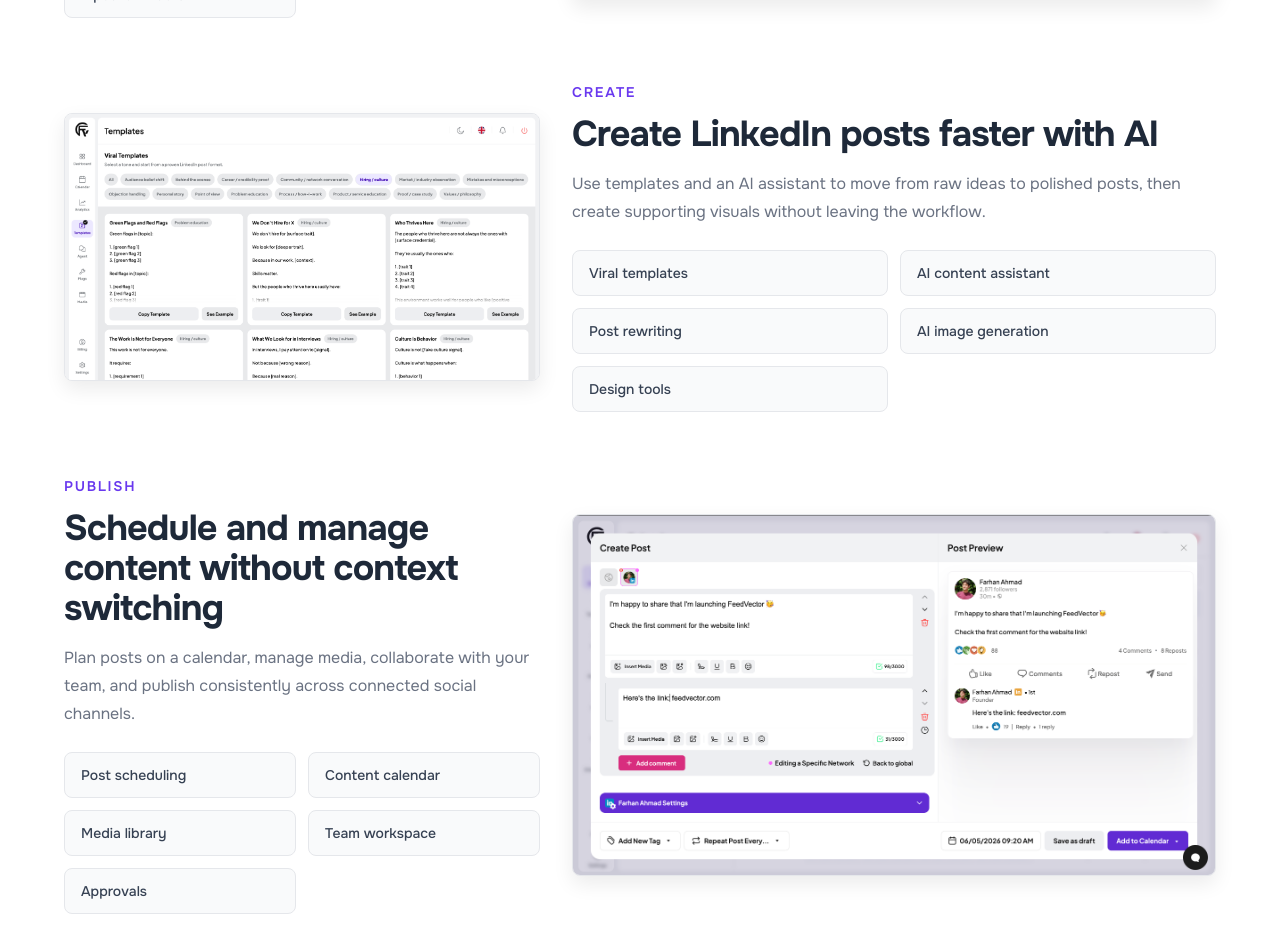
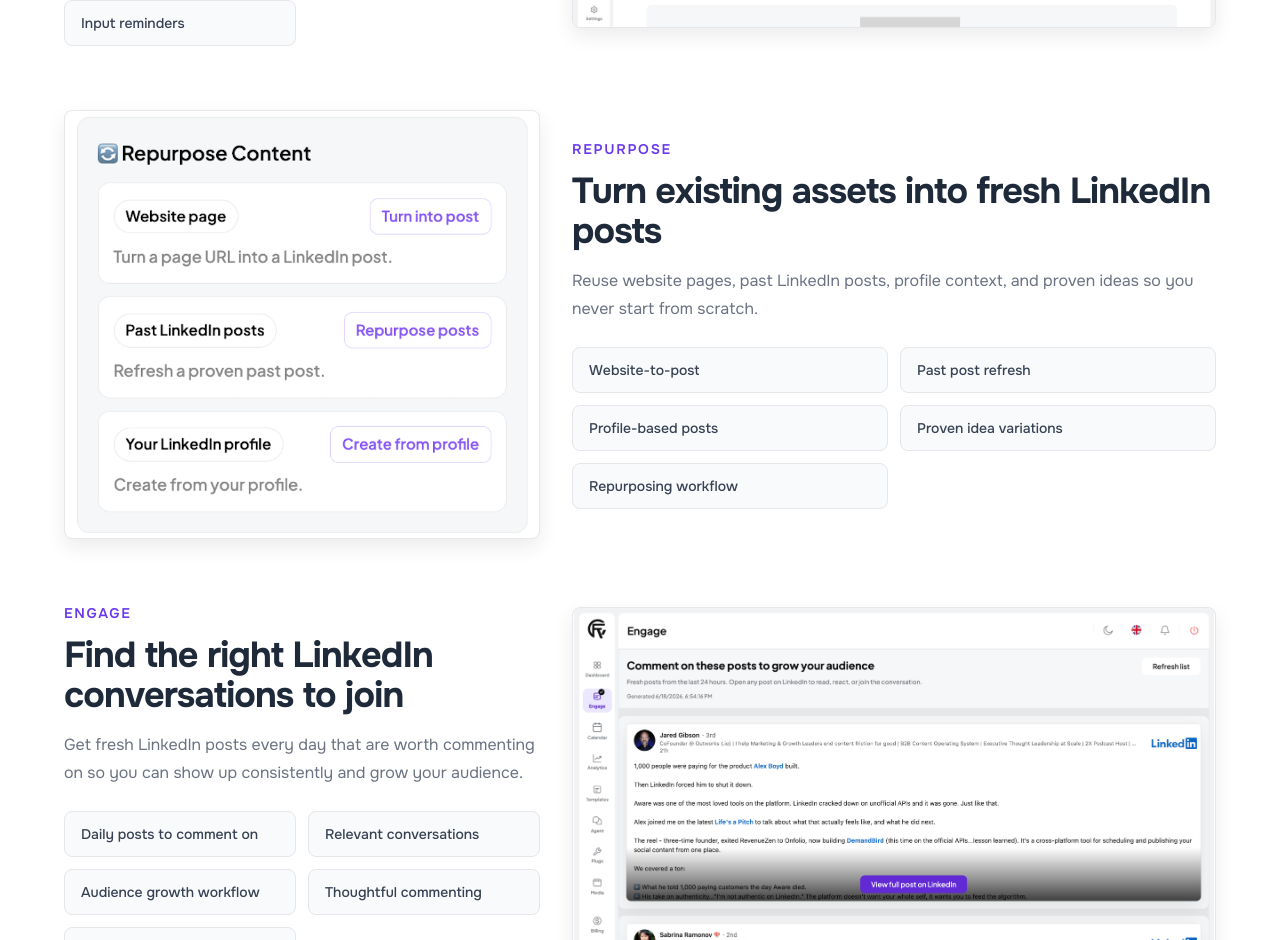
Before and after one commit to codingfarhan/feedvector-landing, a Next.js app: page /features in a window 1280 px wide. Shown: the part 1860-2800 px from the top of the page. Built offline with nearby package versions, Linux system fonts and the light colour scheme.

Commit message:
added new feature for showing latest recommended linkedin posts to users everyday to help them grow their audience

```diff
--- a/src/app/(site)/features/page.tsx
+++ b/src/app/(site)/features/page.tsx
@@ -5,10 +5,12 @@ import Link from "next/link"
 export const metadata: Metadata = {
   title: "Features",
   description:
-    "Explore every FeedVector feature for LinkedIn content planning, AI writing, scheduling, analytics, automation, team workflows, and MCP publishing.",
+    "Explore every FeedVector feature for LinkedIn content planning, daily engagement, AI writing, scheduling, analytics, automation, team workflows, and MCP publishing.",
   keywords: [
     "FeedVector features",
     "LinkedIn content planning",
+    "LinkedIn engagement",
+    "LinkedIn commenting",
     "LinkedIn analytics",
     "AI LinkedIn posts",
     "social media scheduling",
@@ -19,7 +21,7 @@ export const metadata: Metadata = {
   },
   openGraph: {
     title: "FeedVector Features",
-    description: "Explore every FeedVector feature for planning, creating, scheduling, automating, and analyzing LinkedIn content.",
+    description: "Explore every FeedVector feature for planning, creating, engaging, scheduling, automating, and analyzing LinkedIn content.",
     url: "/features",
     images: [{ url: "/images/tab-image/dashboard.png", width: 1200, height: 630, alt: "FeedVector dashboard" }],
   },
@@ -48,12 +50,24 @@ const featurePillars: FeaturePillar[] = [
     features: ["Growth dashboard", "Weekly suggested posts", "Next-week generation", "Repurpose content", "Input reminders"],
   },
   {
-    eyebrow: "Create",
-    title: "Create LinkedIn posts faster with AI",
-    body: "Use templates and an AI assistant to move from raw ideas to polished posts, then create supporting visuals without leaving the workflow.",
-    lightImage: "/images/tab-image/viral-templates.png",
-    darkImage: "/images/tab-image/viral-templates-dark.png",
-    features: ["Viral templates", "AI content assistant", "Post rewriting", "AI image generation", "Design tools"],
+    eyebrow: "Repurpose",
+    title: "Turn existing assets into fresh LinkedIn posts",
+    body: "Reuse website pages, past LinkedIn posts, profile context, and proven ideas so you never start from scratch.",
+    lightImage: "/images/feature-showcase/dashboard-repurpose.png",
+    darkImage: "/images/feature-showcase/dashboard-repurpose-dark.png",
+    imageAspect: "aspect-[72/65]",
+    imageFit: "contain",
+    features: ["Website-to-post", "Past post refresh", "Profile-based posts", "Proven idea variations", "Repurposing workflow"],
+  },
+  {
+    eyebrow: "Engage",
+    title: "Find the right LinkedIn conversations to join",
+    body: "Get fresh LinkedIn posts every day that are worth commenting on so you can show up consistently and grow your audience.",
+    lightImage: "/images/tab-image/engage-posts.png",
+    darkImage: "/images/tab-image/engage-posts-dark.png",
+    imageAspect: "aspect-[16/9]",
+    imageFit: "contain",
+    features: ["Daily posts to comment on", "Relevant conversations", "Audience growth workflow", "Thoughtful commenting", "Engagement routine"],
   },
   {
     eyebrow: "Publish",
@@ -93,6 +107,16 @@ const featureDirectory = [
       "Next-week draft generation",
       "Core narrative and content pillars",
       "Needs-your-input reminders",
+    ],
+  },
+  {
+    title: "Engagement",
+    features: [
+      "Daily LinkedIn posts to comment on",
+      "Relevant conversation discovery",
+      "Audience growth through thoughtful comments",
+      "Consistent engagement workflow",
+      "Commenting opportunities alongside content planning",
     ],
   },
   {
@@ -160,6 +184,7 @@ const quickFeatures = [
   "Calendar",
   "Scheduling",
   "Analytics",
+  "Engage",
   "AI assistant",
   "Templates",
   "Repurposing",
@@ -223,8 +248,8 @@ export default function FeaturesPage() {
             All the features you need to build your Personal brand
           </h1>
           <p className="mx-auto mt-5 max-w-2xl text-base leading-7 text-gray-500 dark:text-gray-400 md:text-lg">
-            Plan content, create better LinkedIn posts with AI, schedule consistently, automate repeat work, and use analytics to improve the next
-            post.
+            Plan content, create better LinkedIn posts with AI, find daily conversations to join, schedule consistently, automate repeat work, and use
+            analytics to improve the next post.
           </p>
           <div className="mt-8 flex flex-col items-center justify-center gap-3 sm:flex-row">
             <Link
@@ -330,7 +355,7 @@ export default function FeaturesPage() {
           <div className="mx-auto max-w-4xl rounded-lg border border-gray-200 bg-gray-50 p-8 text-center dark:border-white/10 dark:bg-white/5 md:p-10">
             <h2 className="text-3xl font-bold text-gray-800 dark:text-white/90">Ready to try the full workflow?</h2>
             <p className="mx-auto mt-3 max-w-2xl text-base leading-7 text-gray-500 dark:text-gray-400">
-              Use FeedVector to plan, create, schedule, automate, and analyze your LinkedIn content from one workspace.
+              Use FeedVector to plan, create, engage, schedule, automate, and analyze your LinkedIn content from one workspace.
             </p>
             <div className="mt-7 flex flex-col justify-center gap-3 sm:flex-row">
               <Link
--- a/src/app/(site)/page.tsx
+++ b/src/app/(site)/page.tsx
@@ -12,11 +12,13 @@ import Script from "next/script"
 export const metadata: Metadata = {
   title: "Grow on LinkedIn with high-performing content",
   description:
-    "Plan, create, and schedule LinkedIn posts with FeedVector. Choose from hundreds of viral templates, automate your workflow, collaborate, and track performance with AI.",
+    "Plan, create, engage, and schedule LinkedIn posts with FeedVector. Choose from viral templates, find daily posts to comment on, automate your workflow, and track performance with AI.",
   keywords: [
     "LinkedIn growth",
     "LinkedIn content tool",
     "LinkedIn post scheduler",
+    "LinkedIn engagement tool",
+    "LinkedIn comments",
     "content calendar",
     "post scheduling",
     "viral templates",
@@ -30,7 +32,7 @@ export const metadata: Metadata = {
   openGraph: {
     title: "Grow on LinkedIn with high-performing content",
     description:
-      "Plan, create, and schedule LinkedIn posts with FeedVector. Choose from hundreds of viral templates, automate your workflow, collaborate, and track performance with AI.",
+      "Plan, create, engage, and schedule LinkedIn posts with FeedVector. Choose from viral templates, find daily posts to comment on, automate your workflow, and track performance with AI.",
     url: "/",
   },
 }
--- a/src/components/layout/footer.tsx
+++ b/src/components/layout/footer.tsx
@@ -97,6 +97,9 @@ export default function Footer() {
                       LinkedIn scheduling
                     </Link>
                     <Link href="/features" className="text-sm font-normal text-gray-400 transition hover:text-white">
+                      LinkedIn engagement
+                    </Link>
+                    <Link href="/features" className="text-sm font-normal text-gray-400 transition hover:text-white">
                       AI content assistant
                     </Link>
                     <Link href="/features" className="text-sm font-normal text-gray-400 transition hover:text-white">
--- a/src/components/sections/feature-showcase.tsx
+++ b/src/components/sections/feature-showcase.tsx
@@ -31,6 +31,24 @@ const features = [
     },
   },
   {
+    title: "Find posts to comment on daily",
+    description: "Get fresh LinkedIn posts every day so you can add thoughtful comments and grow your audience.",
+    lightImage: "/images/tab-image/engage-posts.png",
+    darkImage: "/images/tab-image/engage-posts-dark.png",
+    className: "lg:col-span-5",
+    imageClassName: "aspect-[16/9]",
+    imageFitClassName: "object-contain",
+    cursorStyle: {
+      "--cursor-x0": "12%",
+      "--cursor-y0": "22%",
+      "--cursor-x1": "56%",
+      "--cursor-y1": "38%",
+      "--cursor-x2": "82%",
+      "--cursor-y2": "67%",
+      "--cursor-delay": "-0.7s",
+    },
+  },
+  {
     title: "Repurpose what already works",
     description: "Turn a website page, old LinkedIn post, or profile context into a fresh post idea.",
     lightImage: "/images/feature-showcase/dashboard-repurpose.png",
@@ -53,7 +71,7 @@ const features = [
     description: "See your best format, strongest time, recommended topic, and next-post direction in one read.",
     lightImage: "/images/feature-showcase/analytics-overview.png",
     darkImage: "/images/feature-showcase/analytics-overview-dark.png",
-    className: "lg:col-span-6",
+    className: "lg:col-span-7",
     imageClassName: "aspect-[21/10]",
     imageFitClassName: "object-contain",
     cursorStyle: {
@@ -88,7 +106,7 @@ const features = [
     description: "Compare formats, lengths, hooks, topics, and posting times with sample-size confidence.",
     lightImage: "/images/feature-showcase/analytics-opportunities.png",
     darkImage: "/images/feature-showcase/analytics-opportunities-dark.png",
-    className: "lg:col-span-8",
+    className: "lg:col-span-6",
     imageClassName: "aspect-[21/10]",
     imageFitClassName: "object-contain",
     cursorStyle: {
@@ -106,8 +124,8 @@ const features = [
     description: "Break down comments, reposts, reactions, and reaction mix so performance is easier to interpret.",
     lightImage: "/images/feature-showcase/analytics-audience.png",
     darkImage: "/images/feature-showcase/analytics-audience-dark.png",
-    className: "lg:col-span-4",
-    imageClassName: "aspect-[16/10]",
+    className: "lg:col-span-12",
+    imageClassName: "aspect-[21/10]",
     imageFitClassName: "object-contain",
     cursorStyle: {
       "--cursor-x0": "20%",
@@ -146,7 +164,7 @@ export default function FeatureShowcase() {
         <div className="mx-auto mb-10 max-w-2xl text-center">
           <h2 className="mb-3 text-3xl font-bold text-gray-800 dark:text-white/90 md:text-title-lg">Grow with value content the algorithm loves</h2>
           <p className="mx-auto max-w-xl leading-6 text-gray-500 dark:text-gray-400">
-            Create high-performing posts that drive revenue and grow your audience with FeedVector's content creation flows.
+            Create high-performing posts and find the right conversations to join so you can grow your audience with FeedVector's content flows.
           </p>
         </div>
 
--- a/src/components/sections/hero-section/hero-image-carousel.tsx
+++ b/src/components/sections/hero-section/hero-image-carousel.tsx
@@ -8,6 +8,12 @@ const slides = [
     light: "/images/tab-image/dashboard.png",
     dark: "/images/tab-image/dashboard-dark.png",
     alt: "FeedVector dashboard for planning LinkedIn content",
+  },
+  {
+    light: "/images/tab-image/engage-posts.png",
+    dark: "/images/tab-image/engage-posts-dark.png",
+    alt: "FeedVector daily LinkedIn posts to comment on",
+    imageClassName: "object-contain",
   },
   {
     light: "/images/tab-image/schedule.png",
--- a/src/components/sections/hero-section/index.tsx
+++ b/src/components/sections/hero-section/index.tsx
@@ -18,7 +18,7 @@ export default function HeroSection() {
                 Create <span className="text-[#0A66C2]">LinkedIn</span> content so good it gets you <AnimatedHeadlineWord />
               </h1>
               <p className="max-w-[537px] text-center mx-auto dark:text-gray-400 text-gray-500 text-base">
-                Use proven & winning formats for your LinkedIn posts, schedule posts and track performance with Analytics. All from one place.
+                Use proven formats for your LinkedIn posts, find daily posts to comment on, schedule content, and track performance with Analytics.
               </p>
 
               <div className="mt-9 flex sm:flex-row flex-col gap-3 relative z-30 items-center justify-center">
--- a/src/components/sections/pricing/data.ts
+++ b/src/components/sections/pricing/data.ts
@@ -66,6 +66,7 @@ export const BILLING_PLANS = [
       "20 social media accounts",
       "Connect multiple social accounts across Instagram, X, Facebook, YouTube, Bluesky, and more",
       "Unlimited LinkedIn posts per month",
+      "Daily LinkedIn posts to comment on for audience growth",
       "LinkedIn analytics that show what to post next",
       "Recommended topics, formats, hooks, and posting times",
       "Unlimited team members in your workspace",
--- a/src/components/sections/tools-tab.tsx
+++ b/src/components/sections/tools-tab.tsx
@@ -26,6 +26,21 @@ function DashboardIcon(props: React.SVGProps<SVGSVGElement>) {
   )
 }
 
+function EngageIcon(props: React.SVGProps<SVGSVGElement>) {
+  return (
+    <svg viewBox="0 0 28 28" fill="none" aria-hidden="true" {...props}>
+      <path
+        d="M6.42 6.42h15.16c1.29 0 2.34 1.04 2.34 2.33v8.17c0 1.29-1.05 2.33-2.34 2.33h-7.87l-4.62 3.5v-3.5H6.42a2.33 2.33 0 0 1-2.34-2.33V8.75c0-1.29 1.05-2.33 2.34-2.33Z"
+        stroke="currentColor"
+        strokeWidth="1.8"
+        strokeLinejoin="round"
+      />
+      <path d="M9.33 12.25h9.34M9.33 15.42h5.84" stroke="currentColor" strokeWidth="1.8" strokeLinecap="round" />
+      <path d="M20.42 4.08v4.67M18.08 6.42h4.67" stroke="currentColor" strokeWidth="1.8" strokeLinecap="round" />
+    </svg>
+  )
+}
+
 // Define the tab type
 interface Tab {
   id: string
@@ -48,6 +63,16 @@ const tabs: Tab[] = [
     darkImage: "/images/tab-image/dashboard-dark.png",
     title: "Your LinkedIn growth command center",
     description: "See weekly content, suggested posts, repurposing tools, and action items in one focused workspace.",
+  },
+  {
+    id: "engage",
+    label: "Engage",
+    icon: <EngageIcon className="w-7 h-7" />,
+    lightImage: "/images/tab-image/engage-posts.png",
+    darkImage: "/images/tab-image/engage-posts-dark.png",
+    imageFit: "contain",
+    title: "Daily posts to comment on",
+    description: "Find fresh LinkedIn posts every day so you can leave thoughtful comments and grow your audience.",
   },
   {
     id: "scheduling",
@@ -142,14 +167,14 @@ export default function AIToolsTabs() {
             Everything you need to grow on <span className="text-[#0A66C2]">LinkedIn</span>, in one place
           </h2>
           <p className="max-w-2xl mx-auto leading-6 text-gray-500 dark:text-gray-400">
-            Plan, write faster with viral templates, publish consistently, automate, and analyze LinkedIn content with AI assistance.
+            Plan, write faster with viral templates, find posts to comment on, publish consistently, automate, and analyze LinkedIn content with AI assistance.
           </p>
         </div>
 
-        <div className="max-w-[1008px] mx-auto">
+        <div className="max-w-[1120px] mx-auto">
           <div>
             {/* Tab Navigation */}
-            <div className="mx-auto max-w-[1008px] relative">
+            <div className="mx-auto max-w-[1120px] relative">
               <div className="flex flex-wrap justify-center gap-2 rounded-3xl bg-gray-100 dark:bg-white/5 p-1">
                 {tabs.map((tab) => (
                   <button
```
Also changed, not shown: src/app/layout.tsx (+4 -3 lines), src/components/sections/content-system-section.tsx (+48 -1 lines), src/components/sections/faq-accordion.tsx (+7 -1 lines), public/images/tab-image/engage-posts-dark.png (added), public/images/tab-image/engage-posts.png (added), public/llms.txt.
